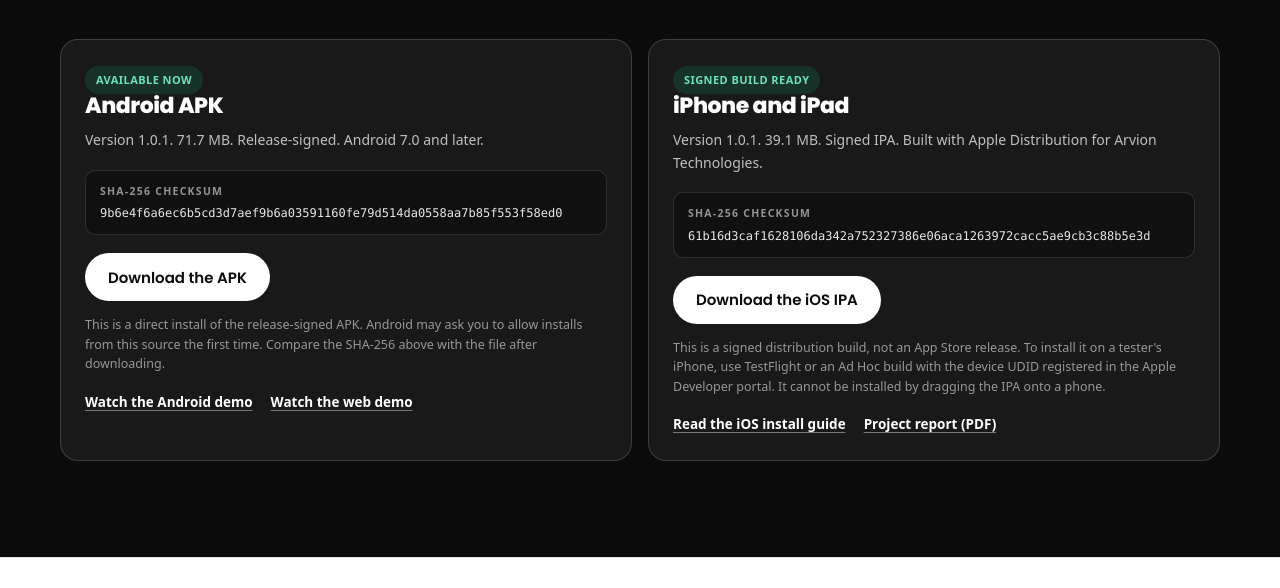
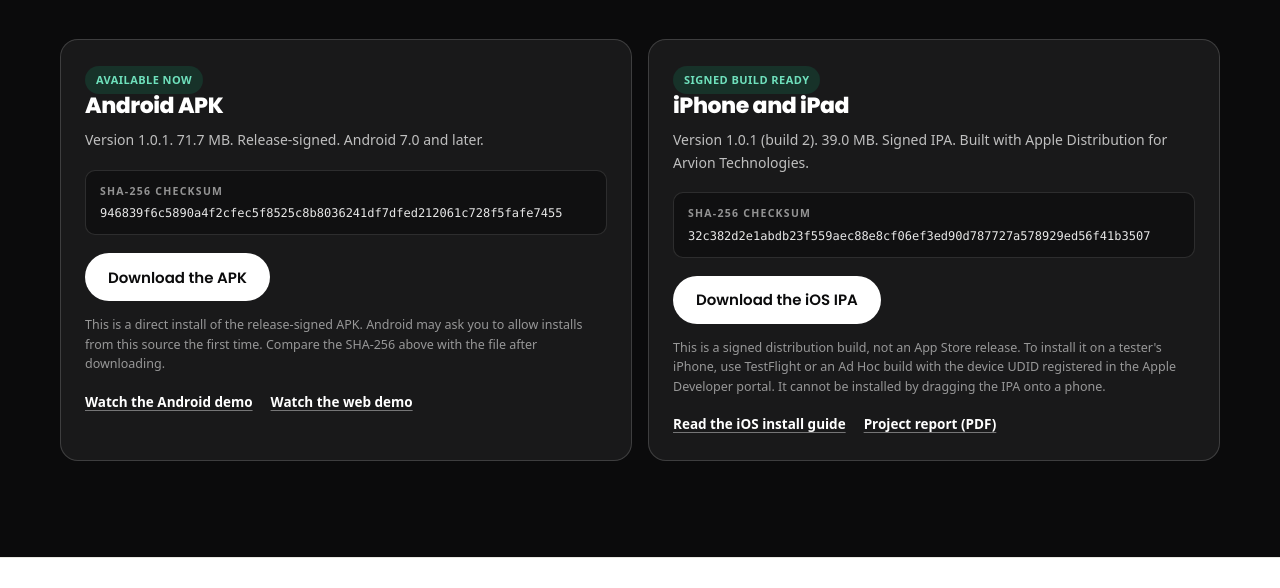
Before and after one commit to sushant-me/renthub, a plain HTML site: page index.html in a window 1280 px wide. Shown: the part 6909-7497 px from the top of the page. Drawn offline with Linux system fonts and the light colour scheme.

Commit message:
Final 1.0.1 checksums for rebuilt APK and signed IPA

```diff
--- a/index.html
+++ b/index.html
@@ -444,7 +444,7 @@
             <p class="download-meta">Version 1.0.1. 71.7 MB. Release-signed. Android 7.0 and later.</p>
             <div class="checksum">
               <span>SHA-256 checksum</span>
-              <code>9b6e4f6a6ec6b5cd3d7aef9b6a03591160fe79d514da0558aa7b85f553f58ed0</code>
+              <code>946839f6c5890a4f2cfec5f8525c8b8036241df7dfed212061c728f5fafe7455</code>
             </div>
             <a class="btn btn-light" href="https://github.com/sushant-me/renthub/releases/download/v1.0.1/RentHub-1.0.1-signed.apk">Download the APK</a>
             <p class="download-note">
@@ -458,10 +458,10 @@
           <article class="download-card">
             <span class="status-pill live">Signed build ready</span>
             <h3>iPhone and iPad</h3>
-            <p class="download-meta">Version 1.0.1. 39.1 MB. Signed IPA. Built with Apple Distribution for Arvion Technologies.</p>
+            <p class="download-meta">Version 1.0.1 (build 2). 39.0 MB. Signed IPA. Built with Apple Distribution for Arvion Technologies.</p>
             <div class="checksum">
               <span>SHA-256 checksum</span>
-              <code>61b16d3caf1628106da342a752327386e06aca1263972cacc5ae9cb3c88b5e3d</code>
+              <code>32c382d2e1abdb23f559aec88e8cf06ef3ed90d787727a578929ed56f41b3507</code>
             </div>
             <a class="btn btn-light" href="https://github.com/sushant-me/renthub/releases/download/v1.0.1/RentHub-signed.ipa">Download the iOS IPA</a>
             <p class="download-note">
```
